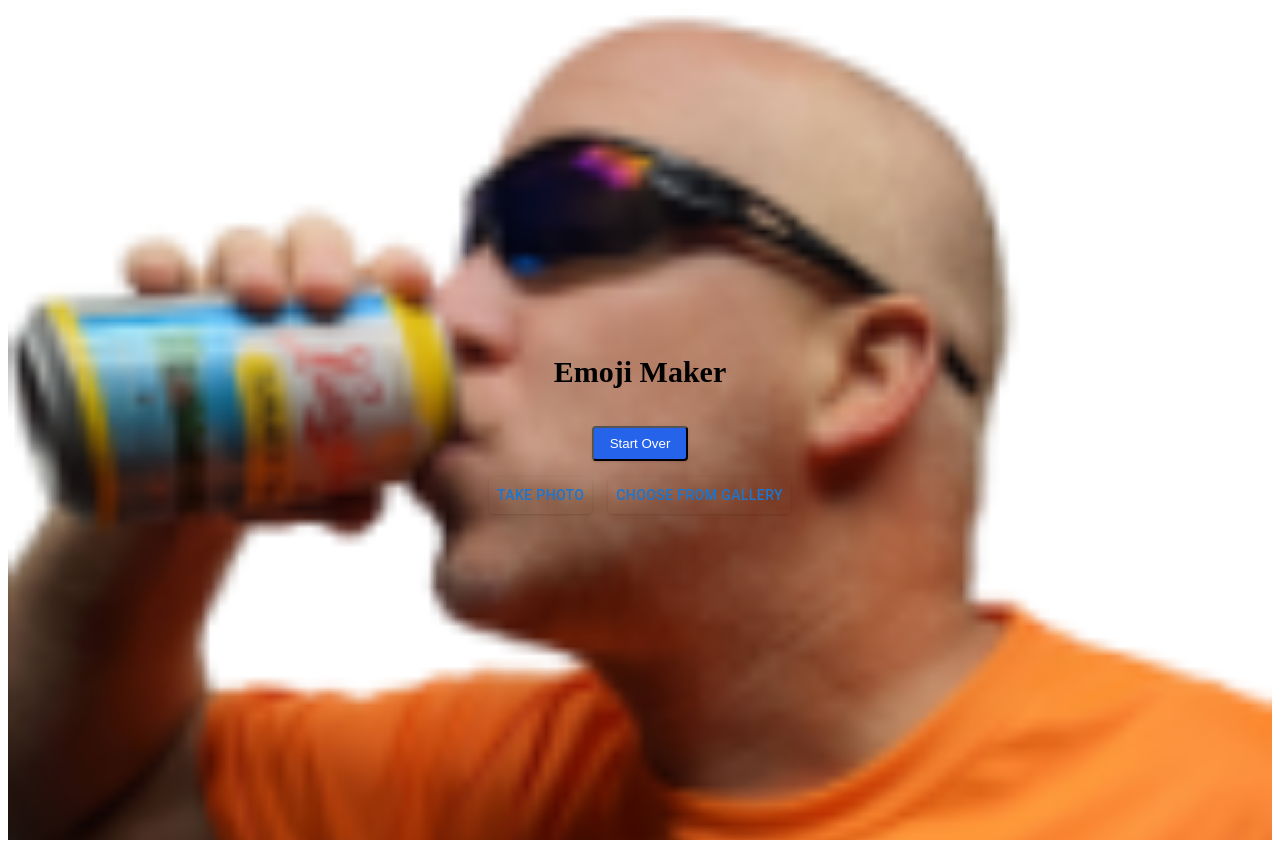
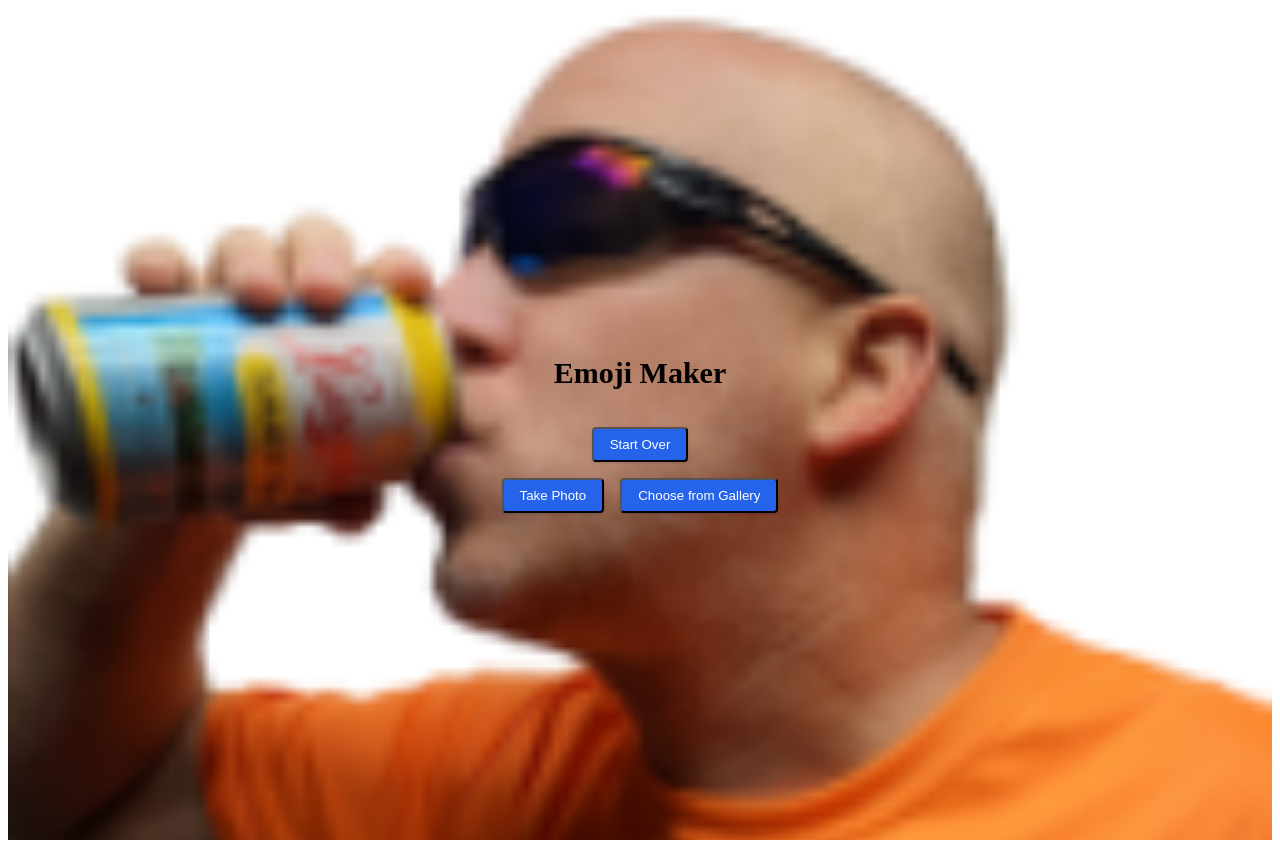
Before and after one commit to cmwillett/emoji-maker, a React (Vite) app: page / in a window 1280 px wide. Built offline with nearby package versions, Linux system fonts and the light colour scheme.

Commit message:
making all buttons the same style

```diff
--- a/src/App.jsx
+++ b/src/App.jsx
@@ -15,8 +15,8 @@ function UploadButtons({ onImageSelect }) {
 
   return (
     <Stack direction="row" spacing={2} className="mt-4">
-      <Button className="btn-primary">
-        <label>
+      <button className="btn-primary">
+        <label className="cursor-pointer">
           Take Photo
           <input
             type="file"
@@ -26,9 +26,9 @@ function UploadButtons({ onImageSelect }) {
             onChange={handleFileInput}
           />
         </label>
-      </Button>
-      <Button className="btn-primary">
-        <label>
+      </button>
+      <button className="btn-primary">
+        <label className="cursor-pointer">
           Choose from Gallery
           <input
             type="file"
@@ -37,7 +37,7 @@ function UploadButtons({ onImageSelect }) {
             onChange={handleFileInput}
           />
         </label>
-      </Button>
+      </button>
     </Stack>
   )
 }
```
